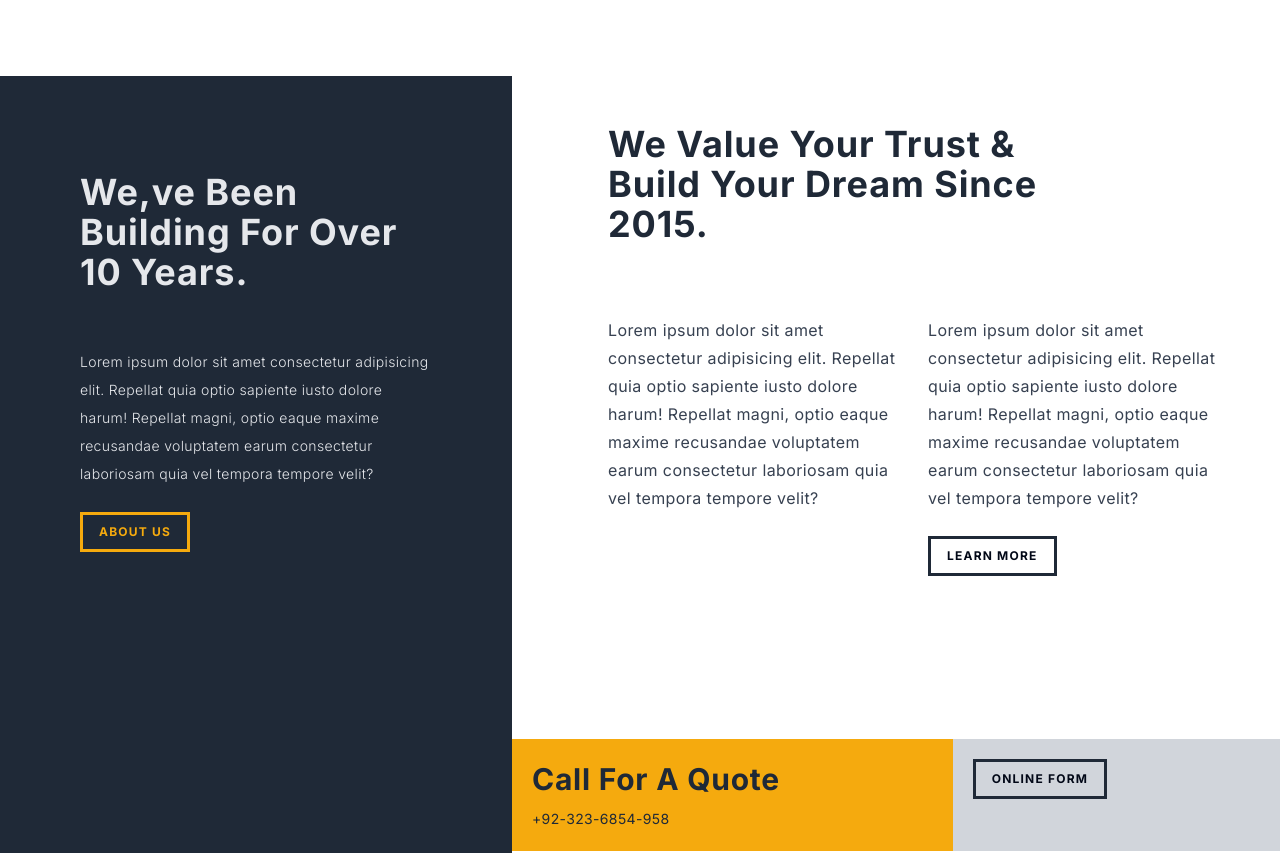
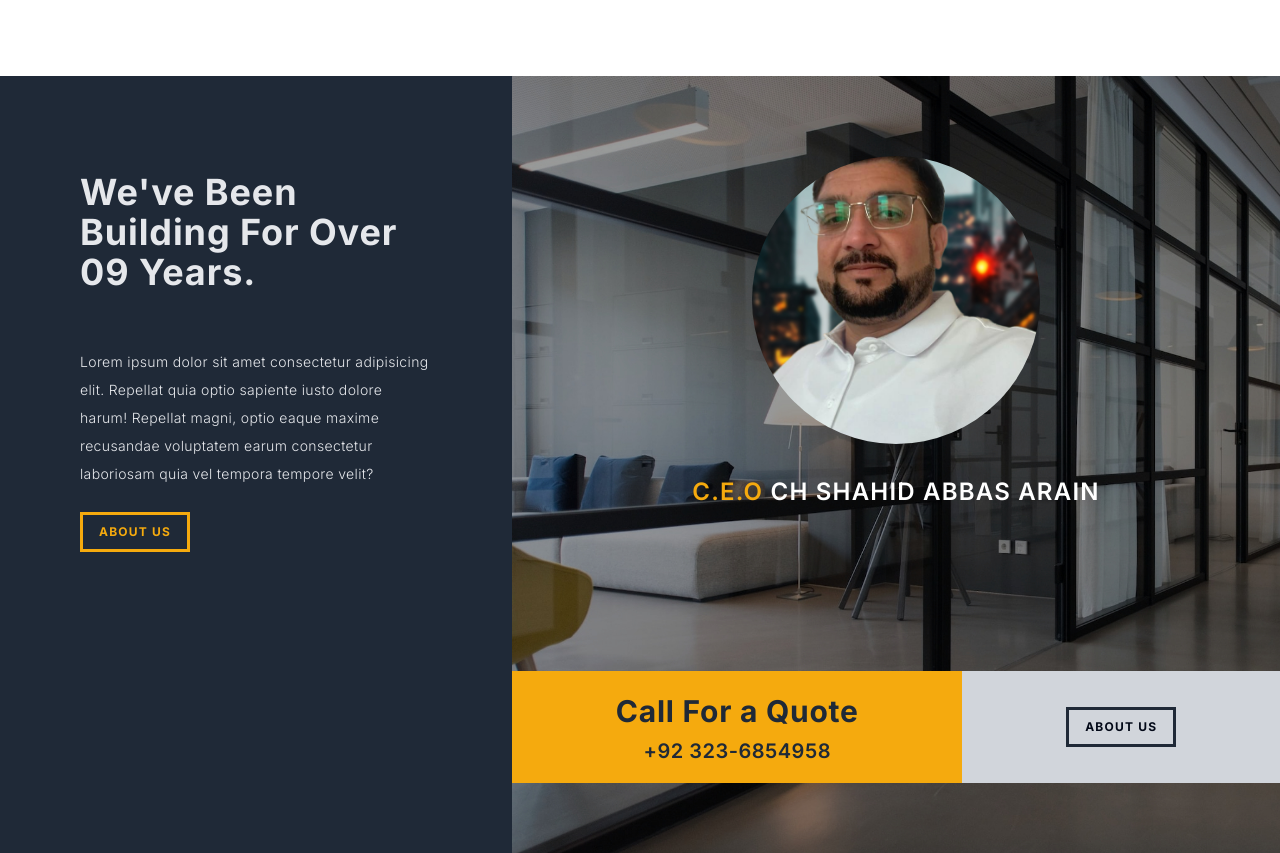
Before and after one commit to aliihaiderr/construction-landing-page, a Next.js app: page / in a window 1280 px wide. Shown: the part 2400-3253 px from the top of the page. Built offline with nearby package versions, Linux system fonts and the light colour scheme.

Commit message:
about section completed

```diff
--- a/src/components/About.tsx
+++ b/src/components/About.tsx
@@ -1,5 +1,6 @@
 import React from 'react'
 import { Button } from "@/components/ui/button"
+import Image from 'next/image'
 
 
 const About = () => {
@@ -10,7 +11,7 @@ const About = () => {
       <div className='w-2/5 p-12 flex flex-col items-baseline bg-gray-800'>
         <div className='pt-12 pl-8 pr-8 flex flex-col'>
             <h2 className="scroll-m-20 pb-2 font-bold text-4xl text-gray-200 tracking-wide leading-10 transition-colors first:mt-0">
-              We,ve Been Building For Over 10 Years.
+              We&#39;ve Been Building For Over 09 Years.
             </h2>
             <div className='flex gap-8 mt-12'>
               <div>
@@ -24,34 +25,25 @@ const About = () => {
       </div>
 
       {/* Right Side Panel  */}
-      <div className='w-3/5'>
-        <div className='pt-12 pl-24 pr-16 flex flex-col'>
-          <h2 className="scroll-m-20 pb-2 font-bold text-4xl w-3/4 text-gray-800 tracking-wide leading-10 transition-colors first:mt-0">
-            We Value Your Trust & Build Your Dream Since 2015.
-          </h2>
-          <div className='flex gap-8 mt-16'>
-            <div>
-              <p className="leading-7 [&:not(:first-child)]:mt-2 mb-6 text-gray-700 font-normal tracking-wide">
-                Lorem ipsum dolor sit amet consectetur adipisicing elit. Repellat quia optio sapiente iusto dolore harum! Repellat magni, optio eaque maxime recusandae voluptatem earum consectetur laboriosam quia vel tempora tempore velit?
-              </p>
-            </div>
-            <div>
-              <p className="leading-7 [&:not(:first-child)]:mt-2 mb-6 text-gray-700 font-normal tracking-wide">
-                Lorem ipsum dolor sit amet consectetur adipisicing elit. Repellat quia optio sapiente iusto dolore harum! Repellat magni, optio eaque maxime recusandae voluptatem earum consectetur laboriosam quia vel tempora tempore velit?
-              </p>
-              <Button variant="outline">LEARN MORE</Button>
-            </div>
+      <div className='w-3/5 bg-ceo-bg bg-cover'>
+        {/* <div className='flex justify-center rounded-full'>
+
+        </div> */}
+        <div className="flex flex-col justify-center items-center mt-20">
+          <div className="w-72 h-72 rounded-full overflow-hidden">
+            <Image src='/assets/ceo.png' width={320} height={320}  alt='ceo-image' className="object-cover w-full h-full"/>
+          </div>
+          <div className='mt-8'>
+            <h2 className="scroll-m-20 font-semibold text-2xl text-white tracking-wider leading-8 transition-colors first:mt-0"><span className='text-[#F5AA0E]'>C.E.O </span>CH SHAHID ABBAS ARAIN</h2>
           </div>
         </div>
         <div className='flex mt-[163px]'>
-            <div className='bg-[#F5AA0E] text-gray-800 p-5 flex-auto'>
-              <h2 className="scroll-m-20 pb-2 font-bold text-3xl tracking-wide leading-10 transition-colors first:mt-0">Call For A Quote</h2>
-              <h3 className='scroll-m-20 font-normal text-sm tracking-wide leading-6 transition-colors first:mt-0'>+92-323-6854-958</h3>
+            <div className='flex flex-col justify-center items-center bg-[#F5AA0E] text-gray-800 p-5 flex-auto'>
+              <h2 className="scroll-m-20 pb-2 font-bold text-3xl tracking-wide leading-10 transition-colors first:mt-0">Call For a Quote</h2>
+              <h3 className='scroll-m-20 font-semibold text-xl tracking-wide leading-6 transition-colors first:mt-0'>+92 323-6854958</h3>
             </div>
-            <div className='bg-gray-300 p-5 flex-auto'>
-              <div className='flex'>
-                <Button variant="outline">ONLINE FORM</Button>
-              </div>
+            <div className='flex justify-center items-center bg-gray-300 p-5 flex-auto'>
+              <Button variant="outline">ABOUT US</Button>
             </div>
         </div>
       </div>
--- a/tailwind.config.js
+++ b/tailwind.config.js
@@ -19,6 +19,7 @@ module.exports = {
       backgroundImage: {
         'hero-image': "url('/assets/bg-hero.jpg')",
         'detail-image': "url('/assets/bg-detail.jpg')",
+        'ceo-bg': "url('/assets/bg-ceo.jpg')",
       },
       colors: {
         border: "hsl(var(--border))",
```
Also changed, not shown: public/assets/bg-ceo.jpg (added), public/assets/ceo.png (added).
